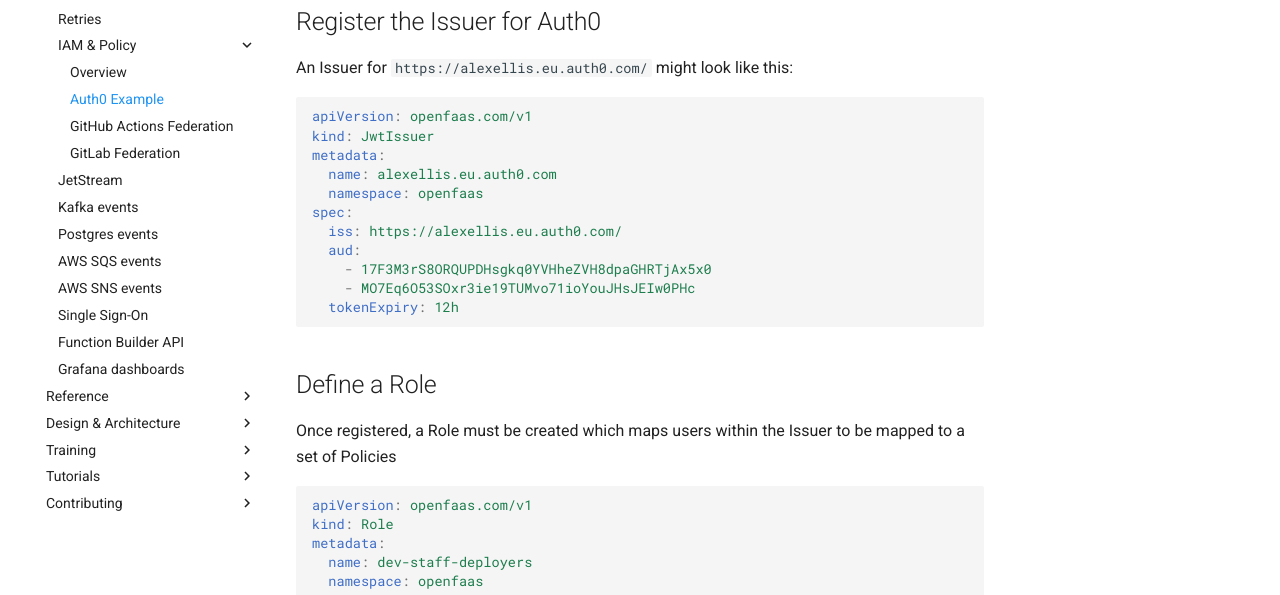
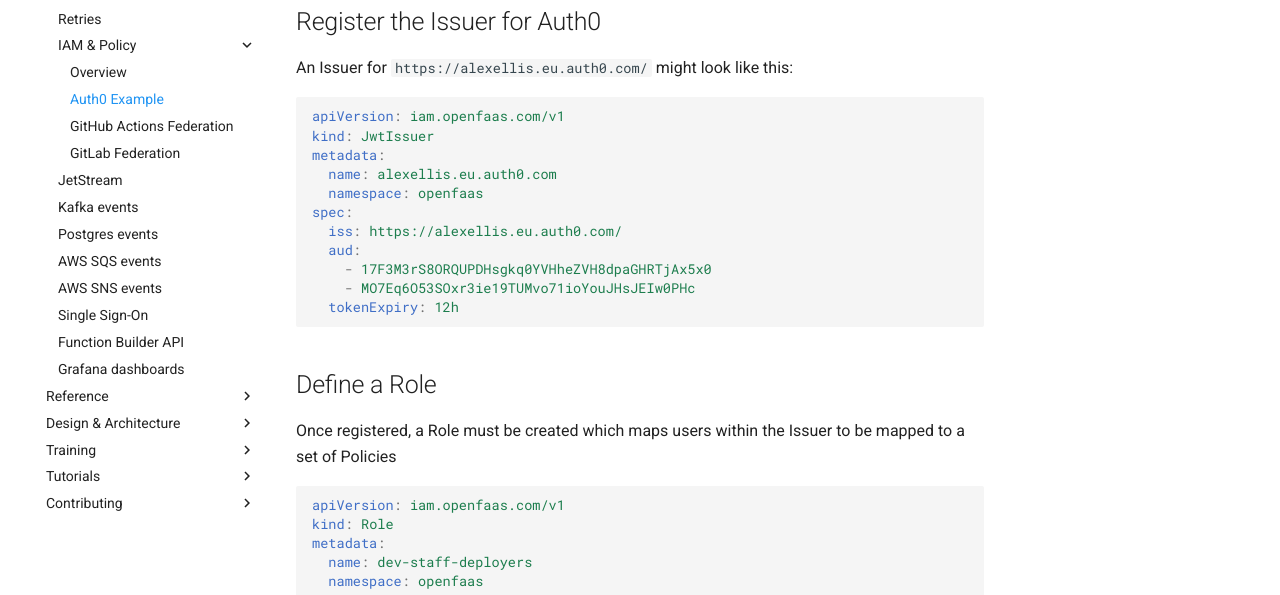
Before and after one commit to openfaas/docs, an MkDocs documentation site: the page built from docs/openfaas-pro/iam/example-auth0.md, in a window 1280 px wide and 1400 px high. Shown: the part 320-915 px from the top of the window. Built offline with MkDocs 1.6.1 and Material for MkDocs 9.7.7, drawn with Linux system fonts in a browser that asks for light colours; comment, search, counter and statistics services are not loaded; some of the changed text lies outside the part shown.

Commit message:
Use new API group in IAM object examples
Signed-off-by: Han Verstraete (OpenFaaS Ltd) <han@openfaas.com>

````diff
--- a/docs/openfaas-pro/iam/example-auth0.md
+++ b/docs/openfaas-pro/iam/example-auth0.md
@@ -9,7 +9,7 @@ Create an application on Auth0 for the OpenFaaS gateway, you'll need to obtain t
 An Issuer for `https://alexellis.eu.auth0.com/` might look like this:
 
 ```yaml
-apiVersion: openfaas.com/v1
+apiVersion: iam.openfaas.com/v1
 kind: JwtIssuer
 metadata:
   name: alexellis.eu.auth0.com
@@ -27,7 +27,7 @@ spec:
 Once registered, a Role must be created which maps users within the Issuer to be mapped to a set of Policies
 
 ```yaml
-apiVersion: openfaas.com/v1
+apiVersion: iam.openfaas.com/v1
 kind: Role
 metadata:
   name: dev-staff-deployers
@@ -67,7 +67,7 @@ A user's email could also be fuzzy matched with a condition, for example:
 Finally, one or more Policies must be created which describe which permissions a user has, and on which resources.
 
 ```yaml
-apiVersion: openfaas.com/v1
+apiVersion: iam.openfaas.com/v1
 kind: Policy
 metadata:
   name: dev-rw
@@ -86,7 +86,7 @@ spec:
 > Allow read and write to functions and secrets within the `dev` namespace:
 
 ```yaml
-apiVersion: openfaas.com/v1
+apiVersion: iam.openfaas.com/v1
 kind: Policy
 metadata:
   name: staging-readonly
````
Also changed, not shown: docs/openfaas-pro/iam/github-actions-federation.md (+3 -3 lines), docs/openfaas-pro/iam/gitlab-federation.md (+3 -3 lines).
